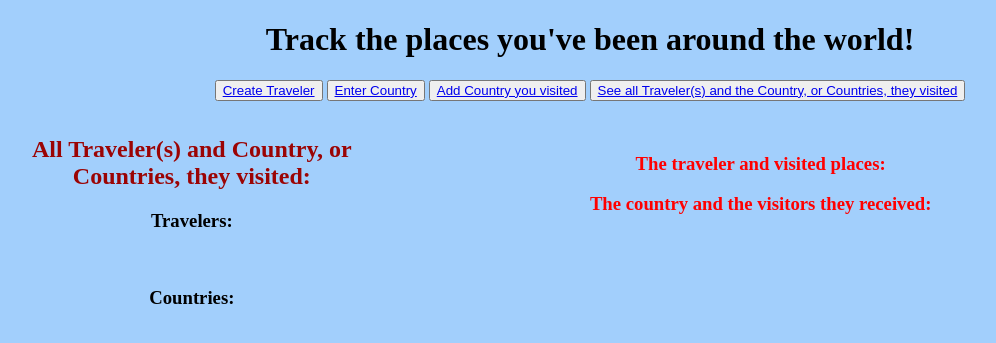
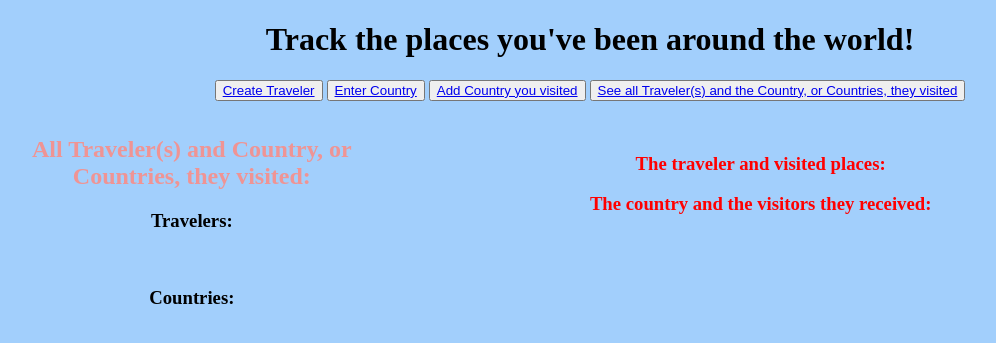
Before and after one commit to Jamalh8/Travel-app, a Flask app: page / in a window 1280 px wide. Shown: the top 343 px of the page, without its empty margins (50-1046 px from the left). Run offline with Flask 2, Linux system fonts and the light colour scheme; data that the repository does not hold is empty.

Commit message:
testing webhook

```diff
--- a/application/templates/read.html
+++ b/application/templates/read.html
@@ -2,7 +2,7 @@
 {% block travel %}
 <section class="container">
     <div class="one">
-    <b><h2 style="color:rgb(155, 4, 4)">All Traveler(s) and Country, or Countries, they visited:</h2></b>
+    <b><h2 style="color:rgb(239, 148, 148)">All Traveler(s) and Country, or Countries, they visited:</h2></b>
     <p>
     <b><h3> Travelers:</h3></b>
     <br>
```
